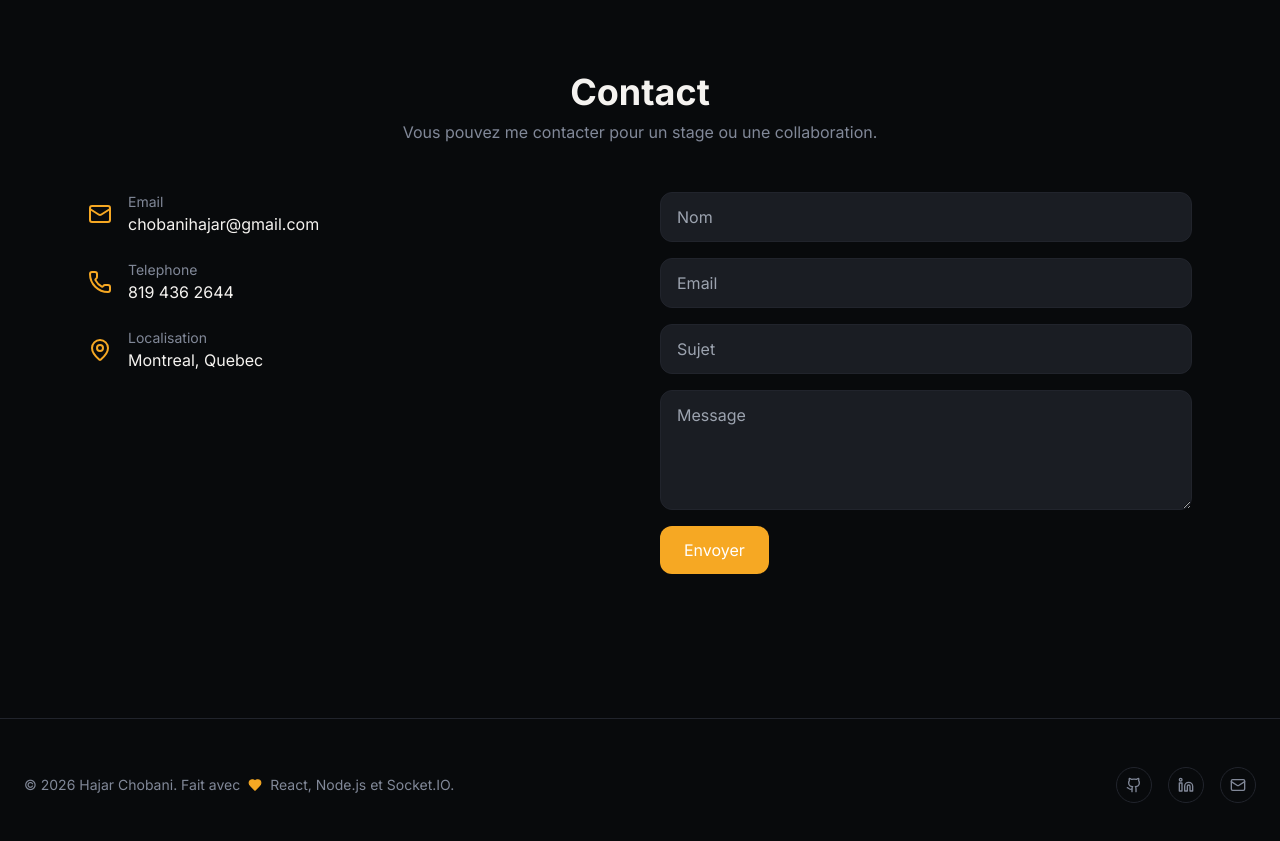
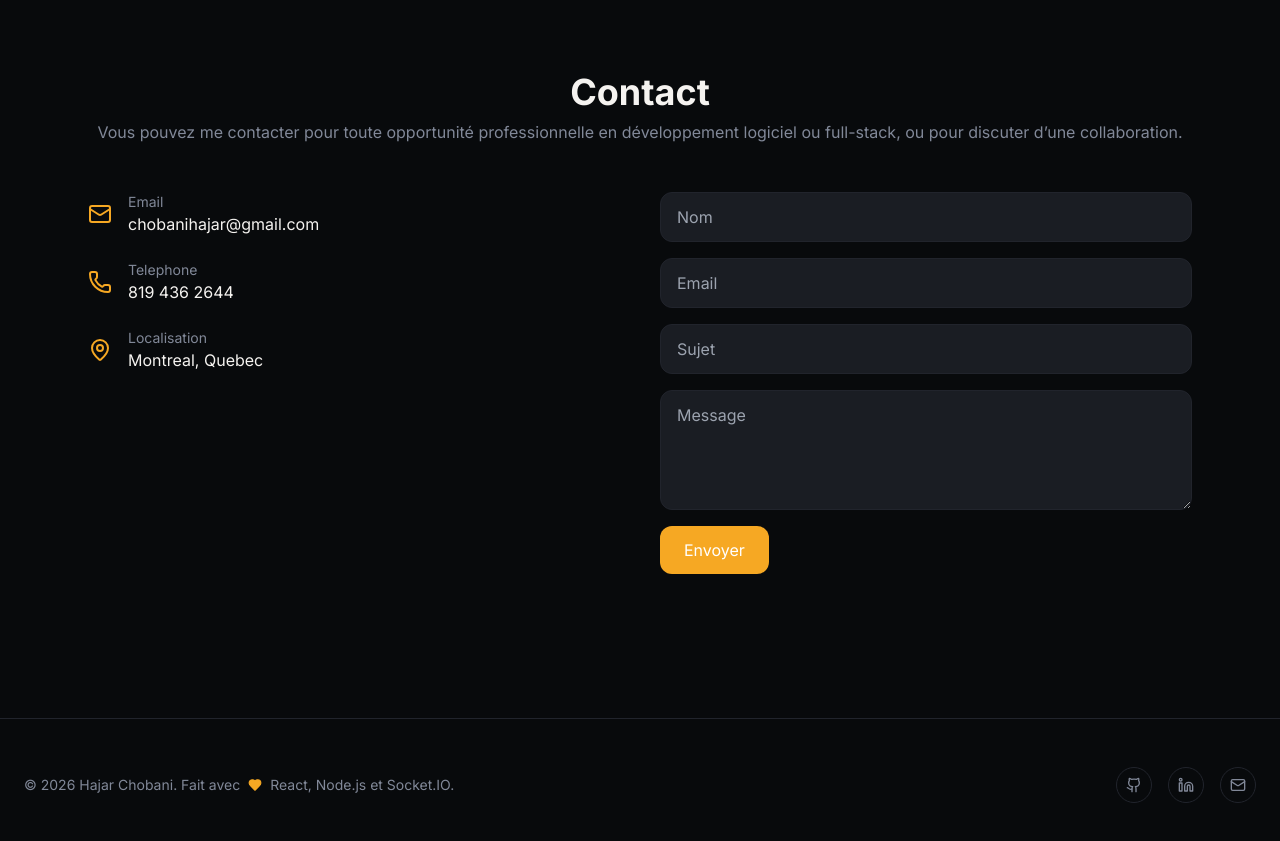
Before and after one commit to HajarChobani/portfolio-fullstack, a React (Vite) app in the folder client/: page / in a window 1280 px wide. Shown: the part 5460-6301 px from the top of the page. Built offline with nearby package versions, Linux system fonts and the light colour scheme; no server answers.

Commit message:
Refine contact message for clarity
Updated contact message to specify software development and full-stack opportunities.

```diff
--- a/client/src/components/portfolio/ContactSection.jsx
+++ b/client/src/components/portfolio/ContactSection.jsx
@@ -21,7 +21,7 @@ export default function ContactSection() {
                 <div className="text-center mb-12">
                     <h2 className="text-4xl font-bold">Contact</h2>
                     <p className="text-muted-foreground mt-2">
-                        Vous pouvez me contacter pour un stage ou une collaboration.
+                        Vous pouvez me contacter pour toute opportunité professionnelle en développement logiciel ou full-stack, ou pour discuter d’une collaboration.
                     </p>
                 </div>
 
```
